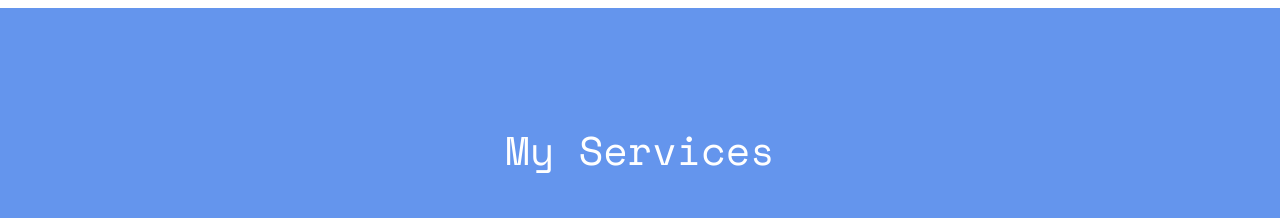
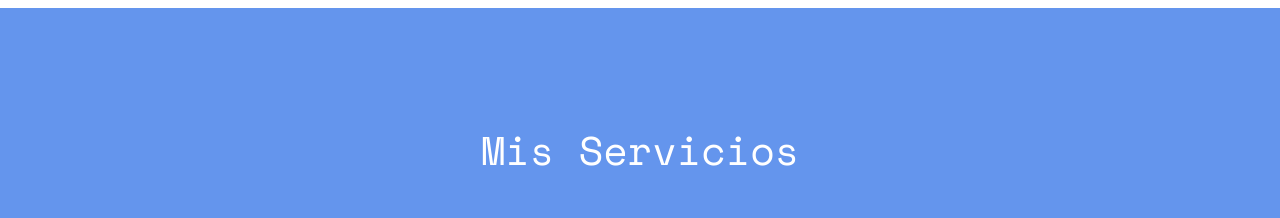
Before and after one commit to silvis-s/CV_Web, a plain HTML site: page index.html in a window 1280 px wide. Shown: the part 1580-1798 px from the top of the page. Drawn offline with nearby package versions, Linux system fonts and the light colour scheme; files whose address does not match are found by name.

Commit message:
Update index

```diff
--- a/index.html
+++ b/index.html
@@ -24,7 +24,6 @@
 	<link rel="stylesheet" href="css/bootstrap.css">
 	<link href="https://cdn.jsdelivr.net/npm/bootstrap@5.1.3/dist/css/bootstrap.min.css" rel="stylesheet"
 		integrity="sha384-1BmE4kWBq78iYhFldvKuhfTAU6auU8tT94WrHftjDbrCEXSU1oBoqyl2QvZ6jIW3" crossorigin="anonymous">
-
 	<!-- Theme style  -->
 	<link rel="stylesheet" href="css/style.css">
 	<!-- Modernizr JS -->
@@ -48,6 +47,7 @@
 								</div>
 								<h1><span>Silvia Suárez</span></h1>
 								<h3><span>Ingeniera en sistemas y computación</span></h3>
+								<br>
 								<div class="row-pb-sm">
 									<a href="./index.html">Inicio</a>
 									|
@@ -55,12 +55,12 @@
 								</div>
 
 								<ul class="fh5co-social-icons">
-									<!-- <li><a href="https://twitter.com/silicia123"><i class="icon-twitter2"></i></a></li> -->
 									<li><a href="https://www.instagram.com/silvia_suarez01/?hl=es-la"><i class="icon-instagram"></i></a>
 									</li>
 									<li><a href="https://www.linkedin.com/in/silvia-suarez-560684223/"><i class="icon-linkedin2"></i></a>
 									</li>
-									<li><a href="https://github.com/Silvia-Suarez?tab=repositories"><i class="icon-github2"></i></a></li>
+									<li><a href="https://github.com/Silvia-Suarez?tab=repositories"><i class="icon-github2"></i></a>
+									</li>
 								</ul>
 
 							</div>
@@ -70,6 +70,7 @@
 			</div>
 		</header>
 	</div>
+
 	<!-- Habilidades -->
 	<div id="fh5co-skills" class="animate-box">
 		<div class="container">
@@ -104,7 +105,6 @@
 					<div class="chart" data-percent="90"><span><strong>Java</strong>90%</span></div>
 				</div>
 			</div>
-	<!-- Progress bar -->
 		</div>
 	</div>
 
@@ -114,7 +114,7 @@
 			<div class="services-padding">
 				<div class="row">
 					<div class="col-md-8 col-md-offset-2 text-center fh5co-heading">
-						<h2>My Services</h2>
+						<h2>Mis Servicios</h2>
 					</div>
 				</div>
 				<div class="row">
@@ -125,7 +125,8 @@
 							</span>
 							<div class="feature-copy">
 								<h3>Desarrolladora Web</h3>
-								<p>Frontend:Dominio de Html, CSS3, Bootstrap y Tailwind.
+								<p>
+									Frontend:Dominio de Html, CSS3, Bootstrap y Tailwind.
 									<br>Backend: Python, Java, JavaScript básico
 									<br>Frameworks Manejados: DJango, NextJS, React
 								</p>
@@ -140,7 +141,8 @@
 							</span>
 							<div class="feature-copy">
 								<h3>Desarrolladora de software</h3>
-								<p>Lenguajes Manejados:
+								<p>
+									Lenguajes Manejados:
 									<br>Java
 									<br>Python
 								</p>
```
